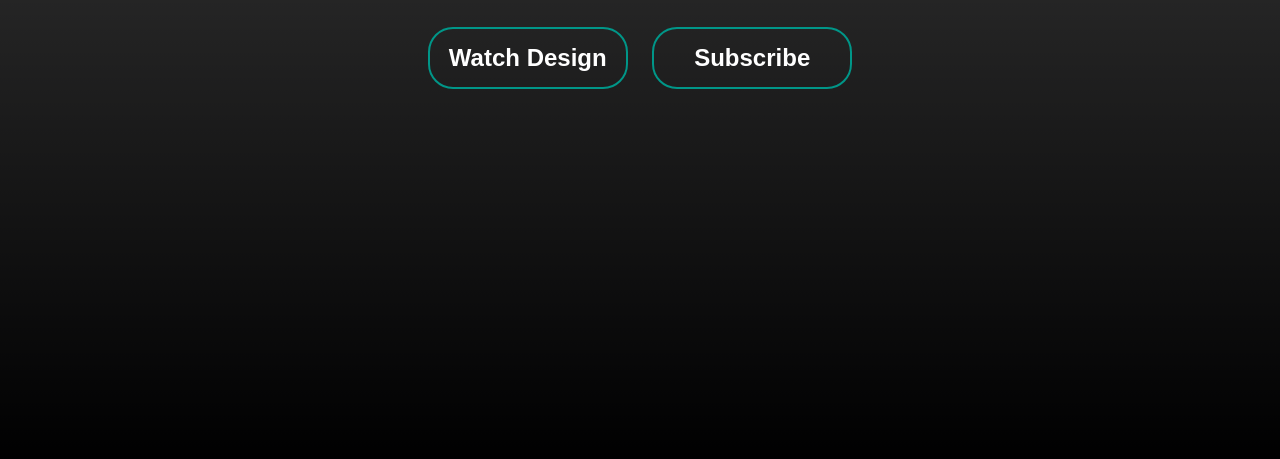
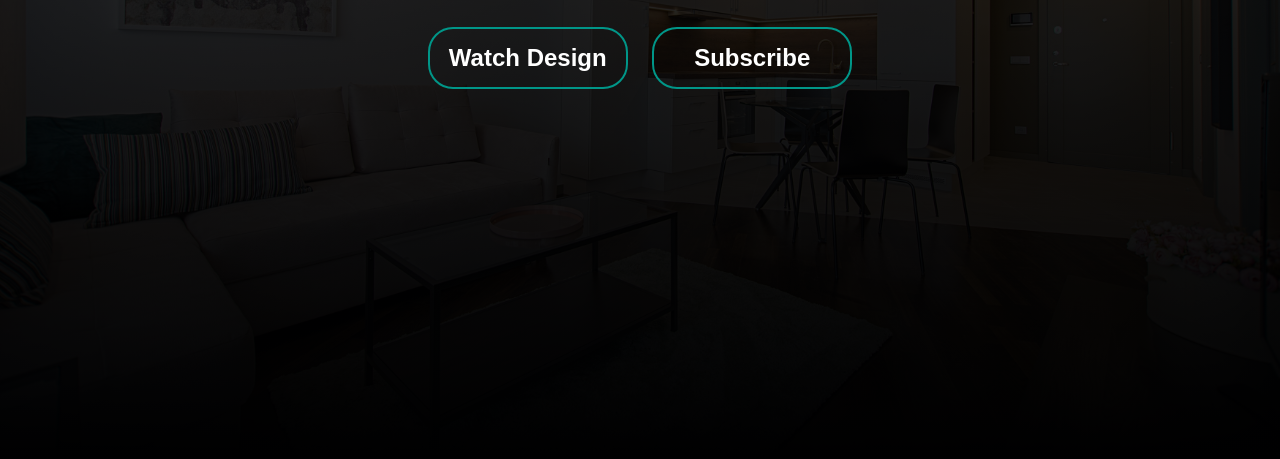
Before and after one commit to ashutosh-mishra-git/InteriorDesign, a plain HTML site: page index.html in a window 1280 px wide. Shown: the part 341-800 px from the top of the page. Drawn offline with Linux system fonts and the light colour scheme; the site is published under a folder, as on GitHub Pages, so addresses that start at the root find nothing.

Commit message:
Update style.css

```diff
--- a/style.css
+++ b/style.css
@@ -7,7 +7,7 @@
 .banner {
     width: 100%;
     height: 100vh;
-    background: linear-gradient(rgba(0, 0, 0, 0.75), rgba(0, 0, 0.75)), url(/image/background.jpg);
+    background: linear-gradient(rgba(0, 0, 0, 0.75), rgba(0, 0, 0.75)), url(image/background.jpg);
     background-size: cover;
     background-position: center;
 }
```
